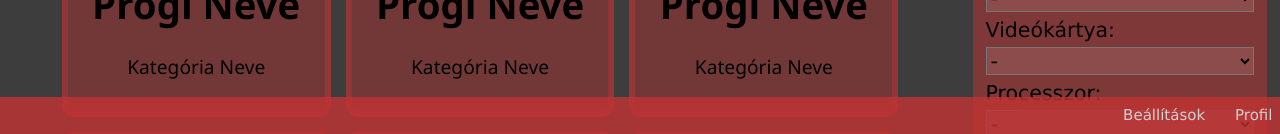
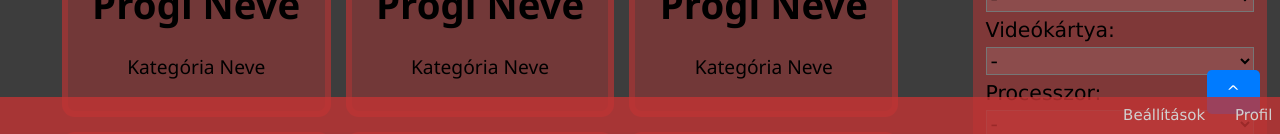
Before and after one commit to Janka172/Frontend, a React (Create React App) app: page /oldalak/Alkalmazasok in a window 1280 px wide. Shown: the part 666-800 px from the top of the page. Built offline with nearby package versions, Linux system fonts and the light colour scheme.

Commit message:
Update LapTetejere.css

```diff
--- a/src/alkalmazasok/LapTetejere.css
+++ b/src/alkalmazasok/LapTetejere.css
@@ -1,3 +1,12 @@
 #fel{
-
+    position: fixed;
+    bottom: 20px;
+  right: 20px;
+  padding: 10px 20px;
+  background-color: #007bff;
+  color: white;
+  border: none;
+  border-radius: 5px;
+  cursor: pointer;
+  font-size: 16px;
 }
```
